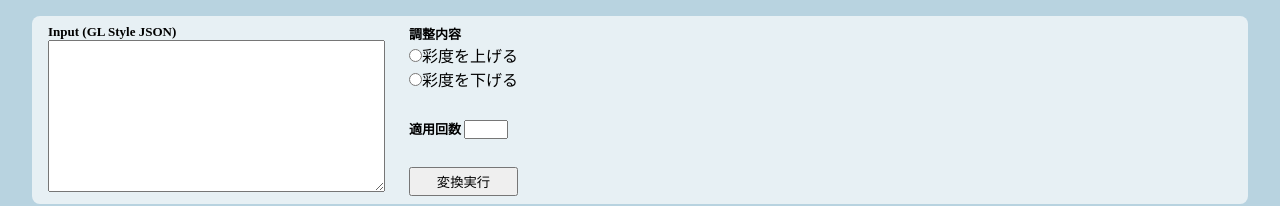
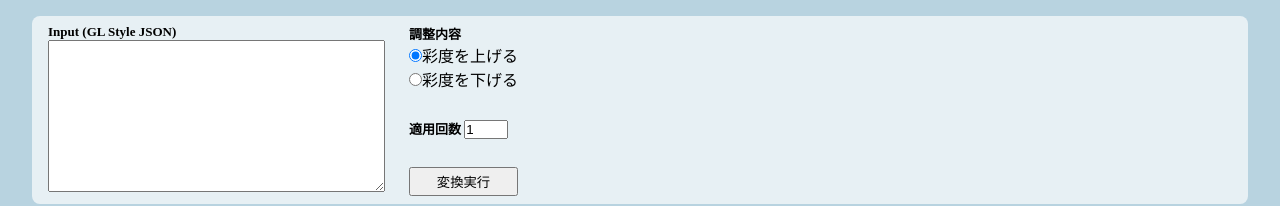
Before and after one commit to tris5572/map-style-color-manipulator, a React (Vite) app: page / in a window 1280 px wide. Shown: the top 206 px of the page. Built offline with nearby package versions, Linux system fonts and the light colour scheme.

Commit message:
feat: コンポーネント構造等を整理

```diff
--- a/src/components/App.tsx
+++ b/src/components/App.tsx
@@ -2,20 +2,27 @@ import "./App.css";
 import { ManipulateSelector } from "./ManipulateSelector";
 import { InputArea } from "./InputArea";
 import { RepeatCount } from "./RepeatCount";
+import { useState } from "react";
+import { manipulateColor } from "../misc/manipulate";
+import { ManipulateKind } from "../misc/types";
 
 /**
  * アプリのメインコンポーネント
  */
 export function App() {
-  const resultString = "結果の文字列";
+  const [result, setResult] = useState("結果の文字列");
 
   function handleSubmit(e: React.FormEvent<HTMLFormElement>) {
     e.preventDefault();
     const form = e.currentTarget;
     const formData = new FormData(form);
-    // const inputText = Object.fromEntries(formData.entries())["input_area"];
+    const values = Object.fromEntries(formData.entries());
+    const inputText = values["input_area"];
+    const manipulate = values["manipulate"] as ManipulateKind;
+    const repeat = Number(values["repeat-count"]);
     // console.log(inputText);
-    console.log(Object.fromEntries(formData.entries()));
+    // console.log(Object.fromEntries(formData.entries()));
+    setResult(manipulateColor(inputText.toString(), manipulate, repeat));
   }
 
   return (
@@ -48,7 +55,7 @@ export function App() {
             </button>
           </div>
         </div>
-        <div style={{ margin: "1rem 2rem" }}>{resultString}</div>
+        <div style={{ margin: "1rem 2rem" }}>{result}</div>
       </form>
     </>
   );
--- a/src/components/ManipulateSelector.tsx
+++ b/src/components/ManipulateSelector.tsx
@@ -9,7 +9,12 @@ export function ManipulateSelector() {
       <p style={{ fontSize: "small", fontWeight: "bold" }}>調整内容</p>
       {MANIPULATES.map((v) => (
         <label key={v.value} style={{ display: "block" }}>
-          <input type="radio" name={"manipulate"} value={v.value} />
+          <input
+            type="radio"
+            name={"manipulate"}
+            value={v.value}
+            defaultChecked={v.value === MANIPULATES[0].value}
+          />
           {v.label}
         </label>
       ))}
--- a/src/components/RepeatCount.tsx
+++ b/src/components/RepeatCount.tsx
@@ -12,6 +12,7 @@ export function RepeatCount() {
         size={4}
         min={1}
         max={9}
+        defaultValue={"1"}
       />
     </label>
   );
--- a/src/misc/constants.ts
+++ b/src/misc/constants.ts
@@ -1,6 +1,6 @@
-import { MANIPULATE_KIND } from "./types";
+import { ManipulateKind } from "./types";
 
 export const MANIPULATES = [
   { value: "saturate", label: "彩度を上げる" },
   { value: "desaturate", label: "彩度を下げる" },
-] satisfies { value: MANIPULATE_KIND; label: string }[];
+] satisfies { value: ManipulateKind; label: string }[];
--- /dev/null
+++ b/src/misc/manipulate.ts
@@ -0,0 +1,44 @@
+import { ManipulateKind } from "./types";
+
+/**
+ * Mapbox GL Style ファイルの型。
+ * コンパイラを納得させるために適当に作ったので、明らかに不十分。
+ */
+type JsonType = {
+  [key: string]: object | string | Array<string | number>;
+};
+
+export function manipulateColor(
+  input: string,
+  kind: ManipulateKind,
+  repeat: number
+): string {
+  let jsonObj;
+  try {
+    jsonObj = JSON.parse(input);
+  } catch {
+    return "入力文字列を JSON として解釈できませんでした。";
+  }
+
+  // オブジェクトの中身を再帰で調べる。
+  // 色と思われるキーと値だったら調整する。
+  function convertObject(obj: JsonType) {
+    const keys = Object.keys(obj);
+    for (const key of keys) {
+      if (typeof obj[key] === "object") {
+        convertObject(obj[key] as JsonType);
+      } else {
+        // 実際に調整する
+        if (key.endsWith("-color")) {
+          // TODO:
+          console.log(obj[key]);
+        }
+      }
+    }
+  }
+
+  convertObject(jsonObj);
+  // JSONの中身でループ
+  console.log(kind, repeat);
+  return JSON.stringify(jsonObj);
+}
--- a/src/misc/types.ts
+++ b/src/misc/types.ts
@@ -1 +1 @@
-export type MANIPULATE_KIND = "saturate" | "desaturate";
+export type ManipulateKind = "saturate" | "desaturate";
```
